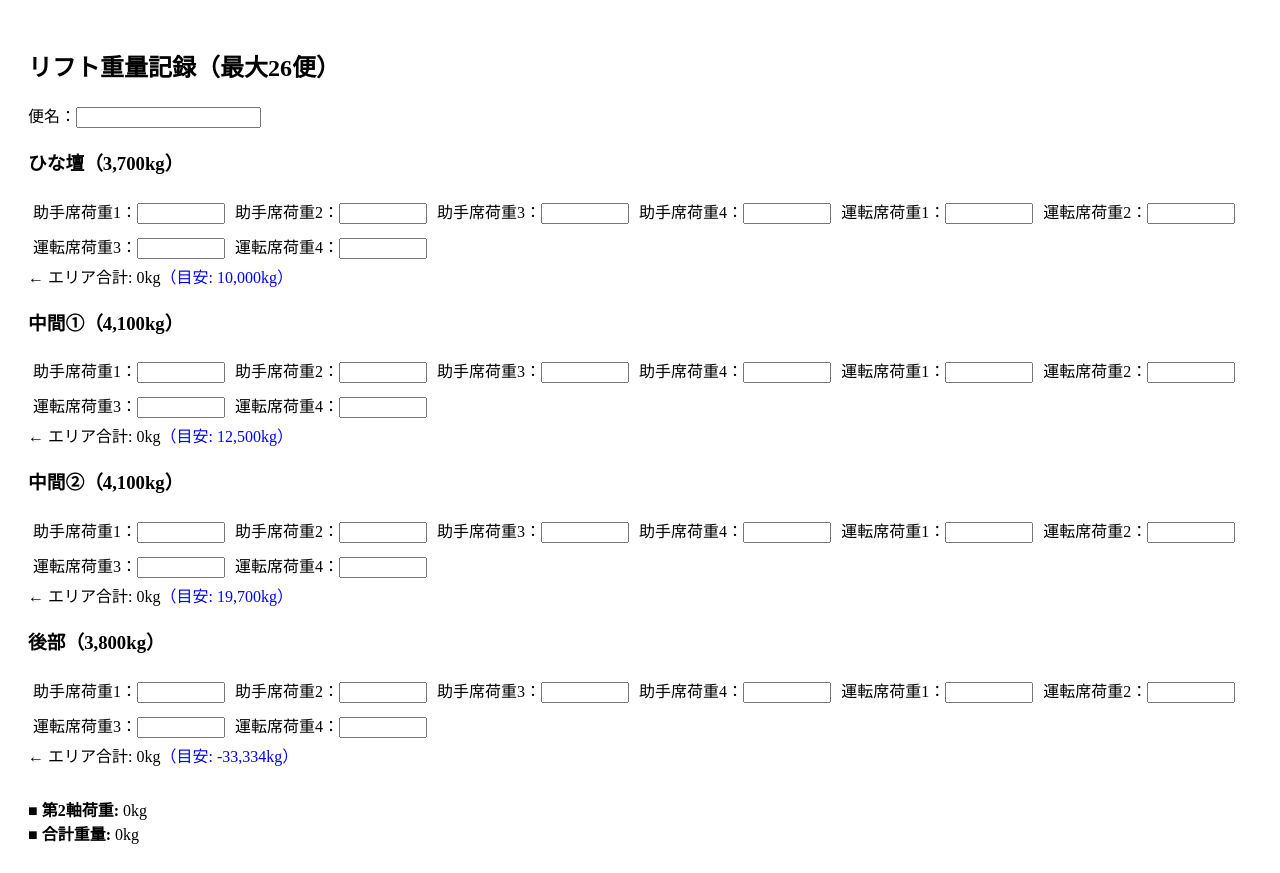
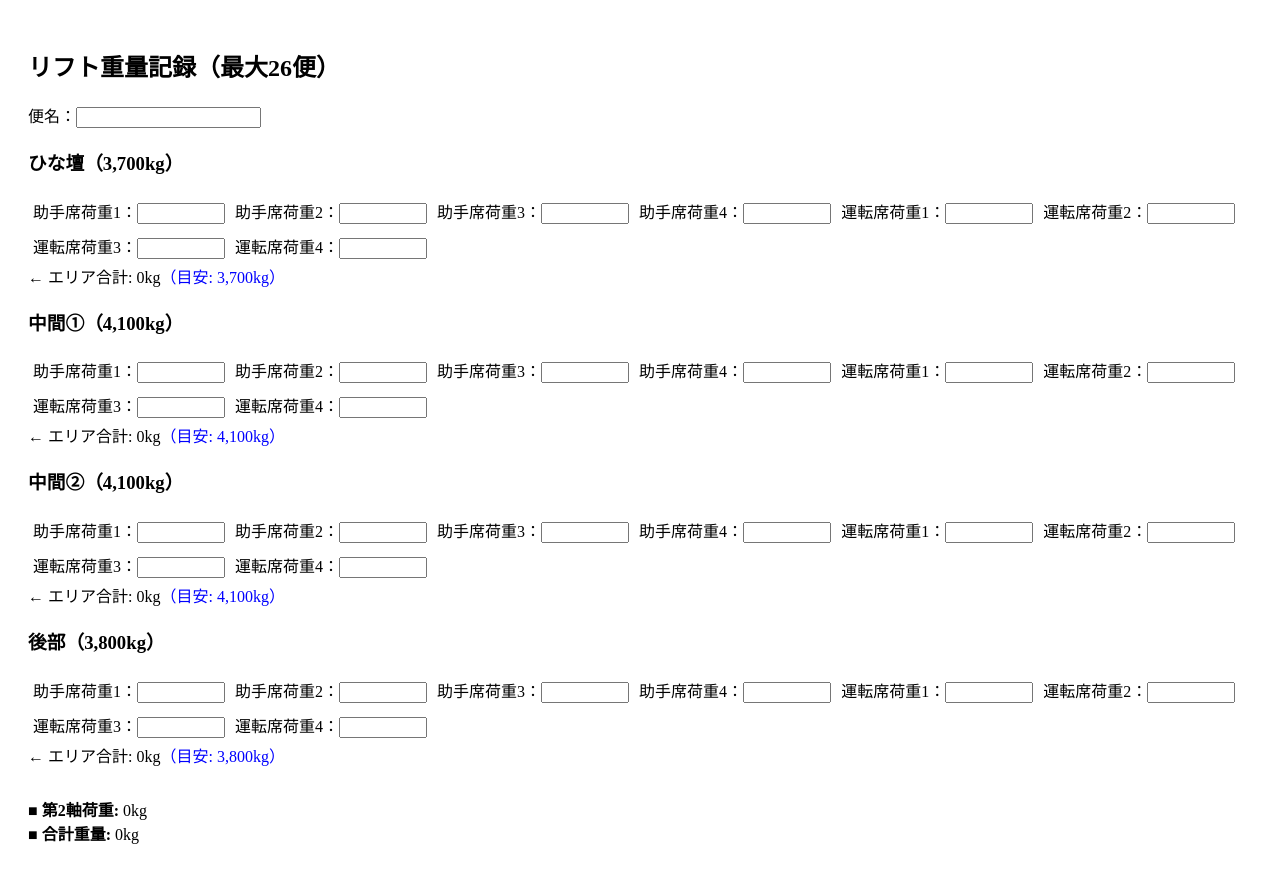
Before and after one commit to Toyotayusou1111/-, a React (Create React App) app: page / in a window 1280 px wide. Built offline with nearby package versions, Linux system fonts and the light colour scheme.

Commit message:
Update App.js

```diff
--- a/src/App.js
+++ b/src/App.js
@@ -1,101 +1,74 @@
 import React, { useState, useRef } from "react";
 
 export default function App() {
-  const MAX_AXLE = 10000;
-  const MAX_TOTAL = 19700;
+  const MAX_AXLE  = 10000;   // 10t
+  const MAX_TOTAL = 19700;   // 19.7t
 
   const INITIAL_ROWS = [
-    { name: "ひな壇", base: 3700, coeffs: [1, 1, 1, 1, 1, 1, 1, 1], impact: 1.0 },
-    { name: "中間①", base: 4100, coeffs: [1, 1, 1, 1, 1, 1, 1, 1], impact: 0.8 },
-    { name: "中間②", base: 4100, coeffs: [1, 1, 1, 1, 1, 1, 1, 1], impact: 0.4 },
-    { name: "後部", base: 3800, coeffs: [1, 1, 1, 1, 1, 1, 1, 1], impact: -0.3 },
+    { name: "ひな壇", base:  3700, coeffs: [1,1,1,1,1,1,1,1], impact:  1.0 },
+    { name: "中間①", base:  4100, coeffs: [1,1,1,1,1,1,1,1], impact:  0.8 },
+    { name: "中間②", base:  4100, coeffs: [1,1,1,1,1,1,1,1], impact:  0.4 },
+    { name: "後部",   base:  3800, coeffs: [1,1,1,1,1,1,1,1], impact: -0.3 },
   ];
 
-  const [data, setData] = useState(
-    INITIAL_ROWS.map((row) => Array(8).fill(""))
-  );
-
+  /* ---- 以下、ロジックは 6/19 最終確定版と同じ ---- */
+  const [data, setData] = useState(INITIAL_ROWS.map(() => Array(8).fill("")));
   const inputRefs = useRef([]);
 
-  const handleChange = (areaIndex, seatIndex, value) => {
-    const newData = [...data];
-    newData[areaIndex][seatIndex] = value;
-    setData(newData);
+  const handleChange = (a, s, v) => {
+    const nd = [...data]; nd[a][s] = v; setData(nd);
   };
 
-  const getAreaWeight = (areaIndex) => {
-    return data[areaIndex].reduce((sum, val, i) => {
-      const num = parseFloat(val);
-      if (!isNaN(num)) {
-        return sum + num * INITIAL_ROWS[areaIndex].coeffs[i];
-      }
-      return sum;
+  const getAreaWeight = (a) =>
+    data[a].reduce((sum, val, i) => {
+      const n = parseFloat(val); return isNaN(n) ? sum
+        : sum + n * INITIAL_ROWS[a].coeffs[i];
     }, 0);
-  };
 
-  const getTotalWeight = () => {
-    return data.reduce(
-      (sum, row, areaIndex) => sum + getAreaWeight(areaIndex),
-      0
-    );
-  };
+  const getTotalWeight = () =>
+    data.reduce((sum, _, a) => sum + getAreaWeight(a), 0);
 
-  const getAxleLoad = () => {
-    return data.reduce((sum, row, areaIndex) => {
-      const areaWeight = getAreaWeight(areaIndex);
-      return sum + areaWeight * INITIAL_ROWS[areaIndex].impact;
-    }, 0);
-  };
+  const getAxleLoad = () =>
+    data.reduce((sum, _, a) => sum + getAreaWeight(a) * INITIAL_ROWS[a].impact, 0);
 
-  const getSuggestedWeight = (areaIndex) => {
-    const remainingAxle = MAX_AXLE - getAxleLoad();
-    const remainingTotal = MAX_TOTAL - getTotalWeight();
-    const impact = INITIAL_ROWS[areaIndex].impact;
-    if (impact === 0) return 0;
+  /* ★ 目安＝そのエリアの残り収容量（マイナスは 0）★ */
+  const getSuggestedWeight = (a) =>
+    Math.max(0, INITIAL_ROWS[a].base - getAreaWeight(a));
 
-    const maxByAxle = remainingAxle / impact;
-    return Math.floor(Math.min(maxByAxle, remainingTotal));
-  };
-
+  /* ---- JSX ---- */
   return (
     <div style={{ padding: 20 }}>
       <h2>リフト重量記録（最大26便）</h2>
-      <div>
-        <label>便名：</label>
-        <input type="text" />
-      </div>
+      <div><label>便名：<input type="text" /></label></div>
 
-      {INITIAL_ROWS.map((row, areaIndex) => (
-        <div key={areaIndex} style={{ marginTop: 20 }}>
-          <h3>
-            {row.name}（{row.base.toLocaleString()}kg）
-          </h3>
+      {INITIAL_ROWS.map((row, a) => (
+        <div key={a} style={{ marginTop: 20 }}>
+          <h3>{row.name}（{row.base.toLocaleString()}kg）</h3>
           <div style={{ display: "flex", flexWrap: "wrap" }}>
-            {data[areaIndex].map((val, seatIndex) => (
-              <div key={seatIndex} style={{ margin: 5 }}>
+            {data[a].map((v, s) => (
+              <div key={s} style={{ margin: 5 }}>
                 <label>
-                  {seatIndex < 4 ? "助手席荷重" : "運転席荷重"}{seatIndex % 4 + 1}：
+                  {s < 4 ? "助手席荷重" : "運転席荷重"}{s%4+1}：
                   <input
                     type="number"
-                    value={val}
-                    onChange={(e) =>
-                      handleChange(areaIndex, seatIndex, e.target.value)
-                    }
-                    ref={(el) =>
-                      (inputRefs.current[areaIndex * 8 + seatIndex] = el)
-                    }
+                    value={v}
+                    onChange={(e)=>handleChange(a, s, e.target.value)}
+                    ref={(el)=>inputRefs.current[a*8+s]=el}
                     style={{ width: 80 }}
+                    onKeyDown={(e)=>{
+                      if(e.key==="Enter"){e.preventDefault();
+                        const n=a*8+s+1;
+                        inputRefs.current[n]?.focus();}
+                    }}
                   />
                 </label>
               </div>
             ))}
           </div>
-          <div>
-            ← エリア合計: {getAreaWeight(areaIndex).toLocaleString()}kg
-            <span style={{ color: "blue" }}>
-              （目安: {getSuggestedWeight(areaIndex).toLocaleString()}kg）
-            </span>
-          </div>
+          ← エリア合計: {getAreaWeight(a).toLocaleString()}kg
+          <span style={{ color:"blue" }}>
+            （目安: {getSuggestedWeight(a).toLocaleString()}kg）
+          </span>
         </div>
       ))}
 
```
